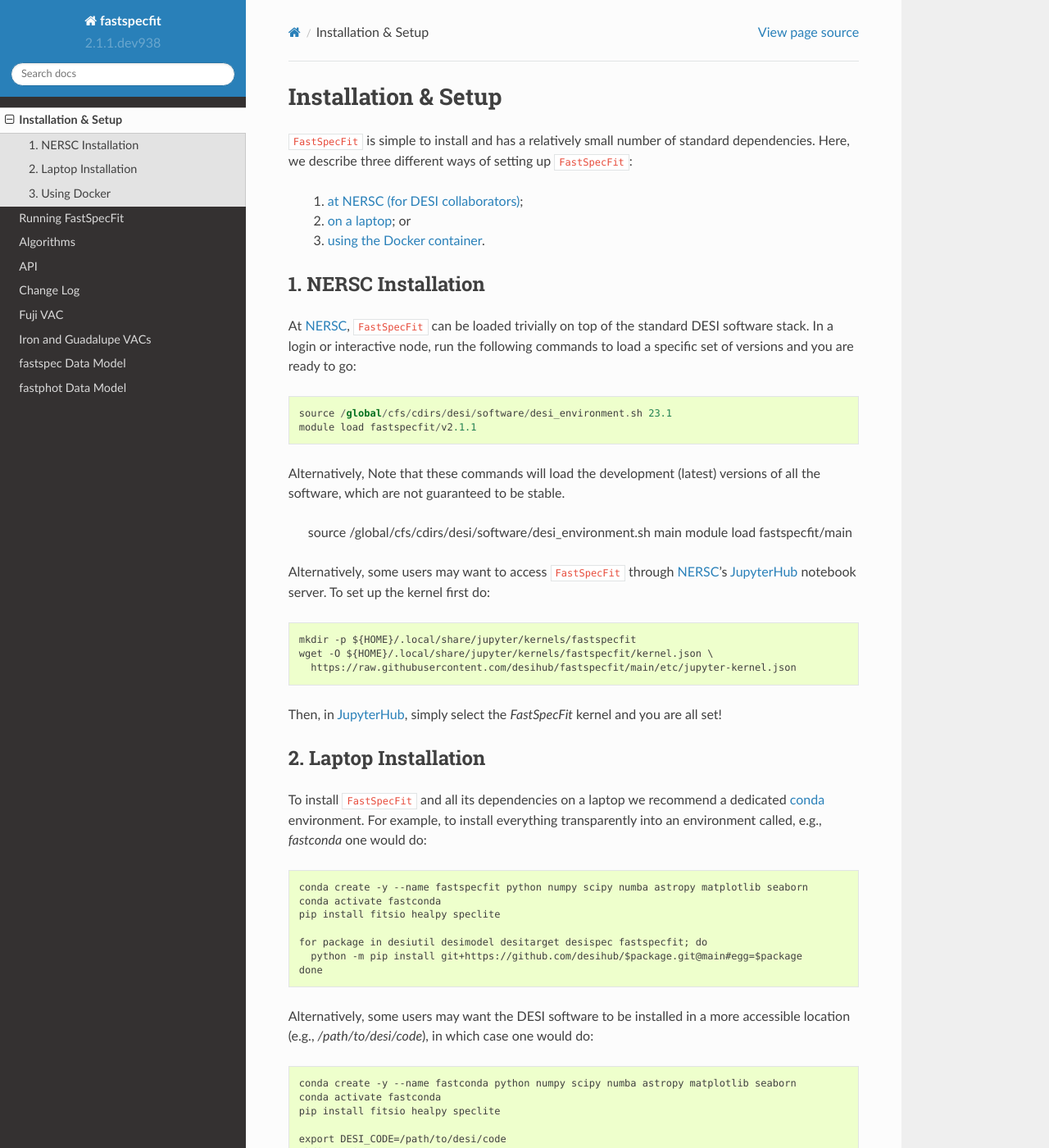
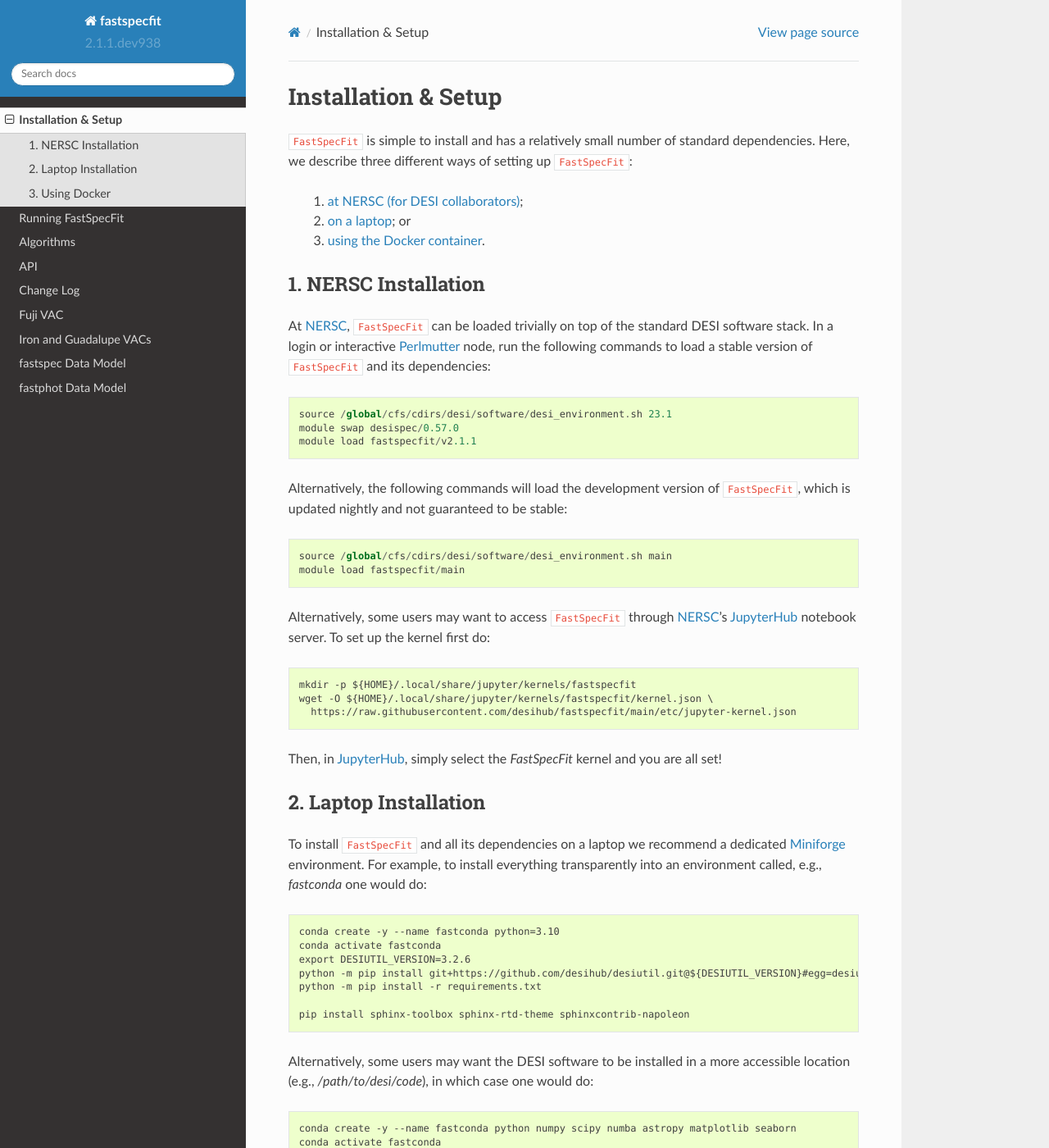
Before and after one commit to desihub/fastspecfit, a Sphinx documentation site: the page built from doc/install.rst, in a window 1280 px wide and 1400 px high. Shown: the whole window at 82% size. Built offline with Sphinx 7.4.7 and the Read the Docs theme 2.0.0, drawn with Linux system fonts in a browser that asks for light colours.

Commit message:
more installation instructions

```diff
--- a/doc/install.rst
+++ b/doc/install.rst
@@ -17,14 +17,16 @@ standard dependencies. Here, we describe three different ways of setting up
 ---------------------
 
 At `NERSC`_, ``FastSpecFit`` can be loaded trivially on top of the standard DESI
-software stack. In a login or interactive node, run the following
-commands to load a specific set of versions and you are ready to go::
+software stack. In a login or interactive `Perlmutter
+<https://docs.nersc.gov/systems/perlmutter>`_ node, run the following commands
+to load a stable version of ``FastSpecFit`` and its dependencies::
 
   source /global/cfs/cdirs/desi/software/desi_environment.sh 23.1
+  module swap desispec/0.57.0
   module load fastspecfit/v2.1.1
 
-Alternatively, Note that these commands will load the development (latest) versions of all the
-software, which are not guaranteed to be stable.
+Alternatively, the following commands will load the development version of
+``FastSpecFit``, which is updated nightly and not guaranteed to be stable::
 
   source /global/cfs/cdirs/desi/software/desi_environment.sh main
   module load fastspecfit/main
@@ -45,16 +47,16 @@ set!
 ----------------------
 
 To install ``FastSpecFit`` and all its dependencies on a laptop we recommend a
-dedicated `conda`_ environment. For example, to install everything transparently
-into an environment called, e.g., *fastconda* one would do::
+dedicated `Miniforge`_ environment. For example, to install everything
+transparently into an environment called, e.g., *fastconda* one would do::
 
-  conda create -y --name fastspecfit python numpy scipy numba astropy matplotlib seaborn
+  conda create -y --name fastconda python=3.10
   conda activate fastconda
-  pip install fitsio healpy speclite
+  export DESIUTIL_VERSION=3.2.6
+  python -m pip install git+https://github.com/desihub/desiutil.git@${DESIUTIL_VERSION}#egg=desiutil
+  python -m pip install -r requirements.txt
 
-  for package in desiutil desimodel desitarget desispec fastspecfit; do
-    python -m pip install git+https://github.com/desihub/$package.git@main#egg=$package
-  done
+  pip install sphinx-toolbox sphinx-rtd-theme sphinxcontrib-napoleon
 
 Alternatively, some users may want the DESI software to be installed in a more
 accessible location (e.g., */path/to/desi/code*), in which case one would do::
@@ -138,7 +140,7 @@ interactive work at `NERSC`_ (e.g., in a login node) do::
   or data release), please do not use a login node; instead, see the
   :ref:`running_fastspecfit` documentation for instructions and best practices.
 
-.. _`conda`: https://anaconda.org/
+.. _`Miniforge`: https://github.com/conda-forge/miniforge
 
 .. _`Schlegel, Finkbeiner, & Davis dust maps`: https://ui.adsabs.harvard.edu/abs/1998ApJ...500..525S/abstract
 
--- a/doc/iron.rst
+++ b/doc/iron.rst
@@ -212,7 +212,7 @@ fastspec-guadalupe-main-dark.fits      1,131,601         26,741
 fastspec-guadalupe-special-bright.fits 9,598             13
 fastspec-guadalupe-special-dark.fits   3,847             121
 fastspec-guadalupe.fits                2,237,084         28,955
-====================================== ================ ===============================
+====================================== ================= ===============================
 
 Known Issues
 ------------
```
Also changed, not shown: doc/index.rst (+6 -5 lines).
